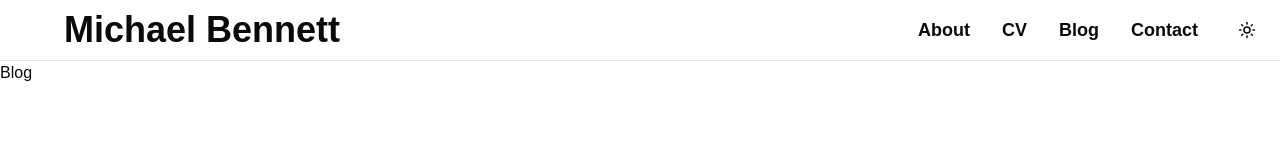
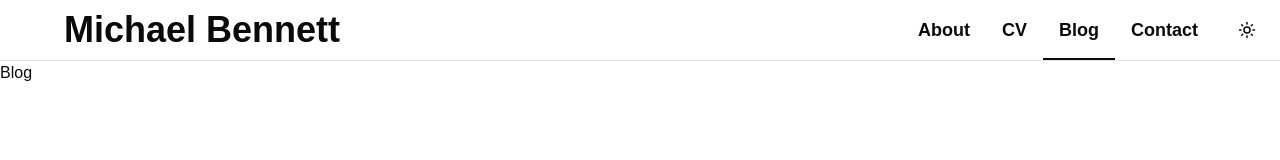
Before and after one commit to michaelbennett99/michaeldabennett.com, a Next.js app: page /blog in a window 1280 px wide. Shown: the top 160 px of the page. Built offline with nearby package versions, Linux system fonts and the light colour scheme.

Commit message:
get page to good state

```diff
--- a/src/app/layout.tsx
+++ b/src/app/layout.tsx
@@ -5,10 +5,10 @@ import localFont from "next/font/local";
 import "./globals.css";
 import Link from "next/link";
 import { twJoin } from "tailwind-merge";
-import { useDarkMode } from "usehooks-ts";
 import { LuMoon, LuSun } from "react-icons/lu";
+import { ThemeProvider, useTheme } from "next-themes";
+import { cn } from "@/lib/utils";
 import { usePathname } from "next/navigation";
-import { ThemeProvider, useTheme } from "next-themes";
 
 const geistSans = localFont({
   src: "./fonts/GeistVF.woff",
@@ -63,6 +63,8 @@ export default function RootLayout({
 }
 
 function Header() {
+  const pathname = usePathname();
+
   return (
     <header
       className={twJoin(
@@ -76,16 +78,19 @@ function Header() {
         </span>
       </Link>
       <nav
-        className="flex flex-row justify-around items-stretch"
+        className={cn(
+          "flex flex-row justify-around items-stretch",
+        )}
       >
-        <NavLink href="/about" pathname={""}>About</NavLink>
-        <NavLink href="/cv" pathname={""}>CV</NavLink>
-        <NavLink href="/blog" pathname={""}>Blog</NavLink>
-        <NavLink href="/contact" pathname={""}>Contact</NavLink>
+        <NavLink href="/about" pathname={pathname}>About</NavLink>
+        <NavLink href="/cv" pathname={pathname}>CV</NavLink>
+        <NavLink href="/blog" pathname={pathname}>Blog</NavLink>
+        <NavLink href="/contact" pathname={pathname}>Contact</NavLink>
         <DarkModeToggle
           className={twJoin(
             "px-6",
-            "transition-colors duration-300"
+            "transition-colors duration-300",
+            "hover:bg-accent hover:text-accent-foreground"
           )}
         />
       </nav>
@@ -107,9 +112,15 @@ function NavLink({
   return (
     <Link
       href={href}
-      className={twJoin(
-        "text-lg font-bold py-4 px-1 md:px-2 lg:px-4 2xl:px-8",
-        "transition-colors duration-300 flex-grow text-center",
+      className={cn(
+        "text-lg font-bold flex-grow text-center relative",
+        "py-4 px-1 md:px-2 lg:px-4 2xl:px-8",
+        "hover:bg-accent hover:text-accent-foreground",
+        "transition-colors duration-300",
+        "after:absolute after:bottom-0 after:left-1/2 after:h-[2px]",
+        "after:bg-current after:transition-all after:duration-300",
+        isActive ? "after:w-full" : "after:w-0",
+        "after:-translate-x-1/2",
       )}
     >
       {children}
```
